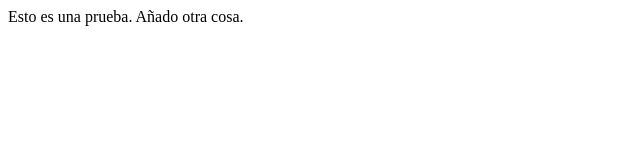
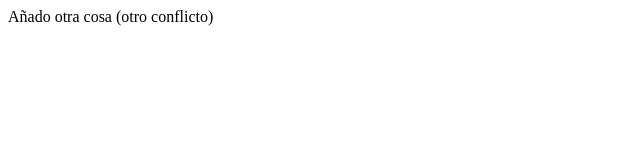
Before and after one commit to HugoBravo2/prueba, a plain HTML site: page index.html in a window 1280 px wide. Shown: the full height of the page, 0-640 px from the left. Drawn offline with Linux system fonts and the light colour scheme.

Commit message:
Modifico una linea para conflicto

```diff
--- a/index.html
+++ b/index.html
@@ -1,9 +1,7 @@
 <HTML>
     <head>
         <body>
-            Esto es una prueba.
-
-            Añado otra cosa.
+            Añado otra cosa (otro conflicto)
         </body>
     </head>
 </HTML>
```
